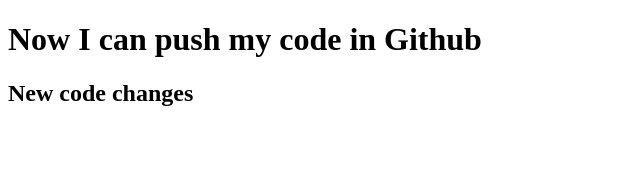
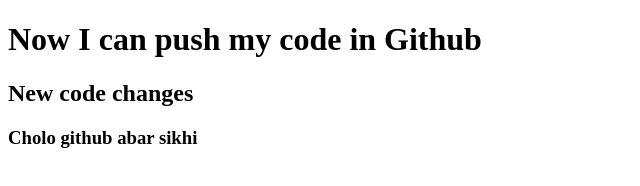
Before and after one commit to nabiursiddique/my-first-repo, a plain HTML site: page index.html in a window 1280 px wide. Shown: the whole page, without its empty margins (0-640 px from the left). Drawn offline with Linux system fonts and the light colour scheme.

Commit message:
Amer nijer practice

```diff
--- a/index.html
+++ b/index.html
@@ -9,5 +9,6 @@
 <body>
     <h1>Now I can push my code in Github</h1>
     <h2>New code changes</h2>
+    <h3>Cholo github abar sikhi</h3>
 </body>
 </html>
```
